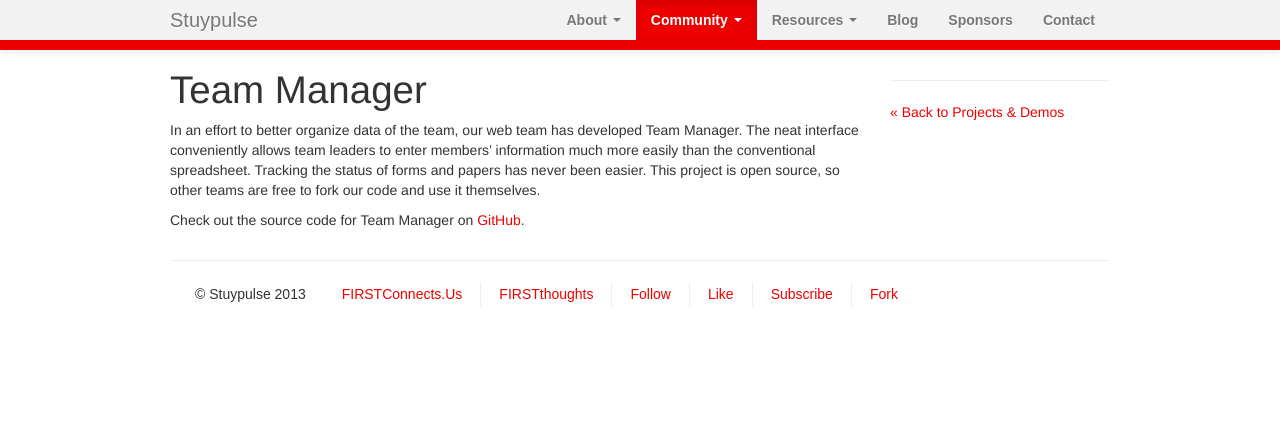
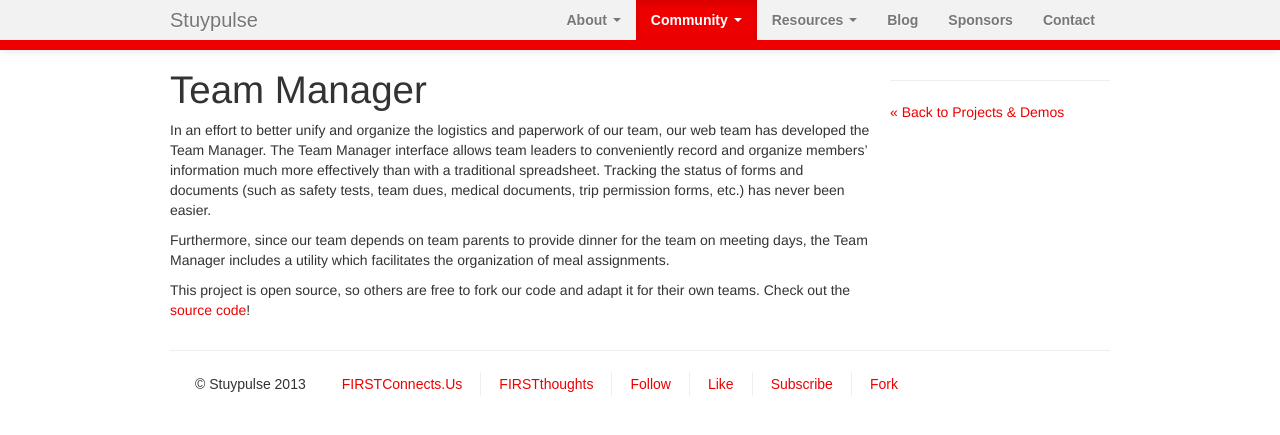
Before and after one commit to StuyPulse/team694.github.io, a Jekyll site: the page built from community/projects/teammanager/index.md, in a window 1280 px wide. Shown: the top 435 px of the page. Built offline with Jekyll 4.4.1, drawn with Linux system fonts in a browser that asks for light colours; nearby versions of some CDN libraries.

Commit message:
Improve a bunch of the project pages.

```diff
--- a/community/projects/teammanager/index.md
+++ b/community/projects/teammanager/index.md
@@ -2,6 +2,8 @@
 layout: page-with-sidebar
 title: Team Manager
 ---
-In an effort to better organize data of the team, our web team has developed Team Manager. The neat interface conveniently allows team leaders to enter members' information much more easily than the conventional spreadsheet. Tracking the status of forms and papers has never been easier. This project is open source, so other teams are free to fork our code and use it themselves.
+In an effort to better unify and organize the logistics and paperwork of our team, our web team has developed the Team Manager. The Team Manager interface allows team leaders to conveniently record and organize members' information much more effectively than with a traditional spreadsheet. Tracking the status of forms and documents (such as safety tests, team dues, medical documents, trip permission forms, etc.) has never been easier.
 
-Check out the source code for Team Manager on [GitHub](https://github.com/prog694/teammanager).
+Furthermore, since our team depends on team parents to provide dinner for the team on meeting days, the Team Manager includes a utility which facilitates the organization of meal assignments.
+
+This project is open source, so others are free to fork our code and adapt it for their own teams. Check out the [source code](https://github.com/prog694/teammanager)!
```
Also changed, not shown: community/projects/firstconnects/index.md (+2 -0 lines), community/projects/firstthoughts/index.md (+2 -2 lines).
